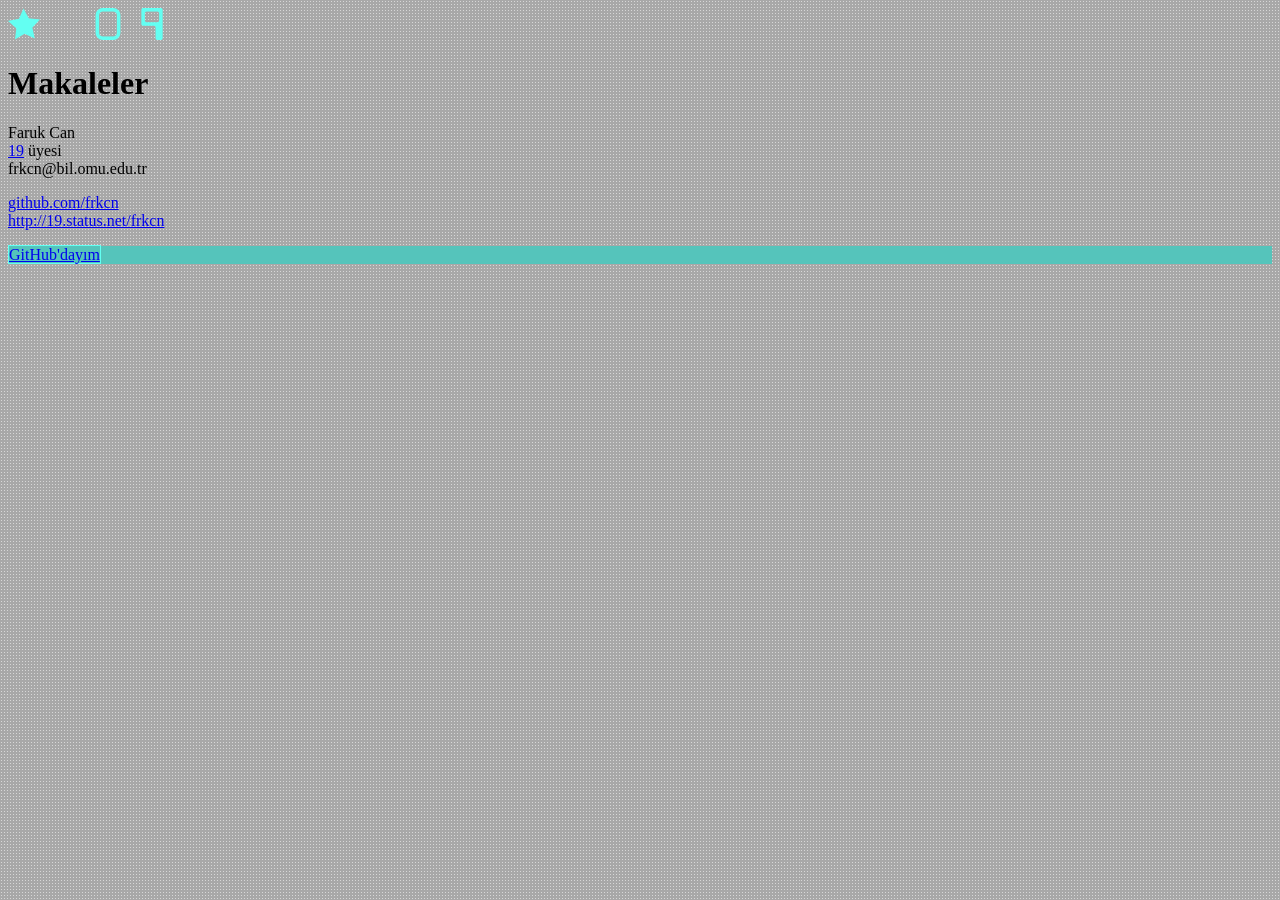
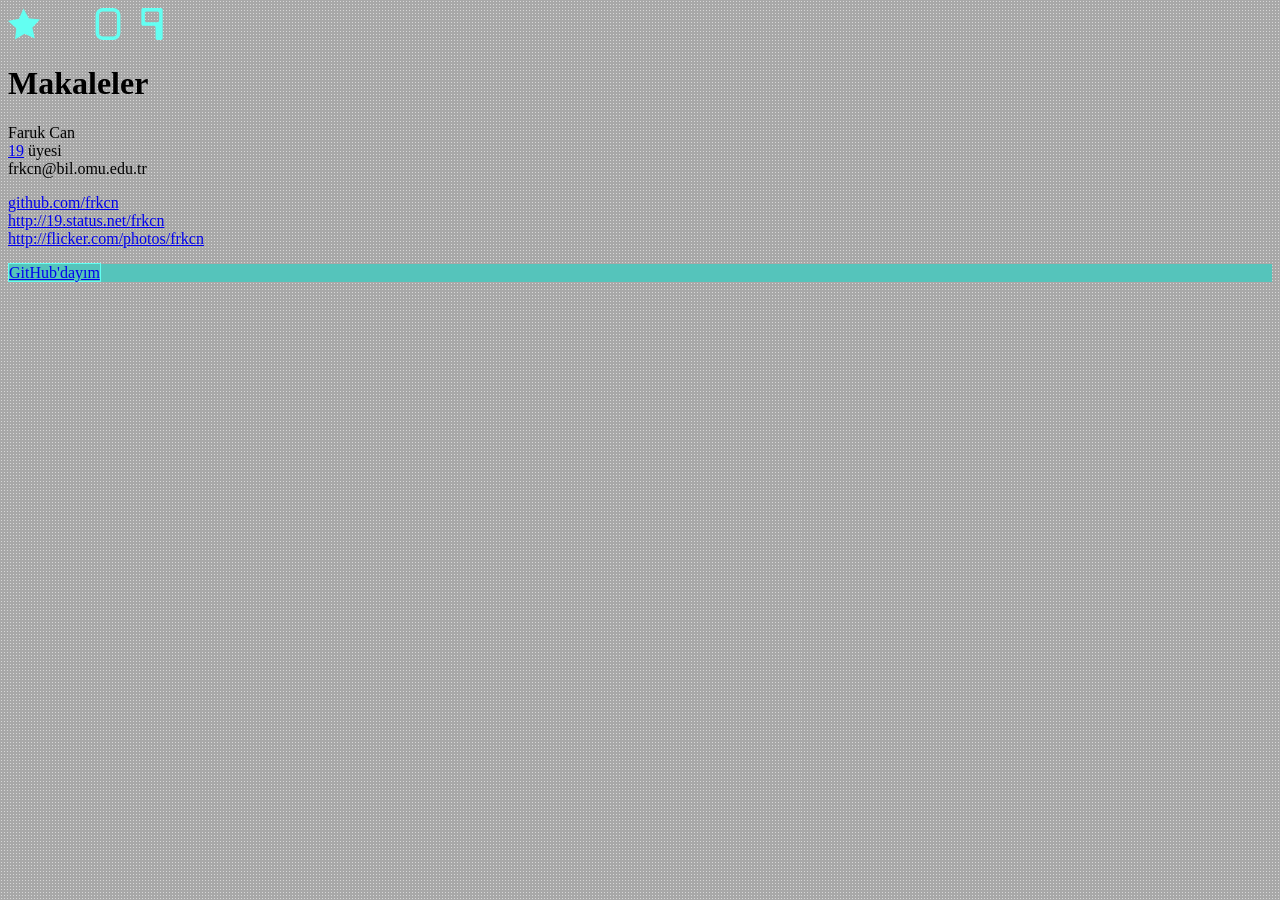
Before and after one commit to frkcn/frkcn.github.io, a Jekyll site: the page built from 1/index.html, in a window 1280 px wide. Built offline with Jekyll 4.4.1, drawn with Linux system fonts in a browser that asks for light colours; some of the changed lines change nothing that is shown.

Commit message:
değişiklik

```diff
--- a/_config.yml
+++ b/_config.yml
@@ -71,7 +71,7 @@ param:
         # twitter adresi (ör. http://19.status.net/roktas)
         twitter: http://19.status.net/frkcn
         # flick adresi (ör. http://flickr.com/photos/roktas)
-        flickr: ~
+        flickr: http://flicker.com/photos/frkcn
         # facebook adresi (ör. http://facebook.com/roktas)
         facebook: http://facebook.com/frkcn
         # özet akışı adresi (ör. http://feeds.feedburner.com/roktas)
```
